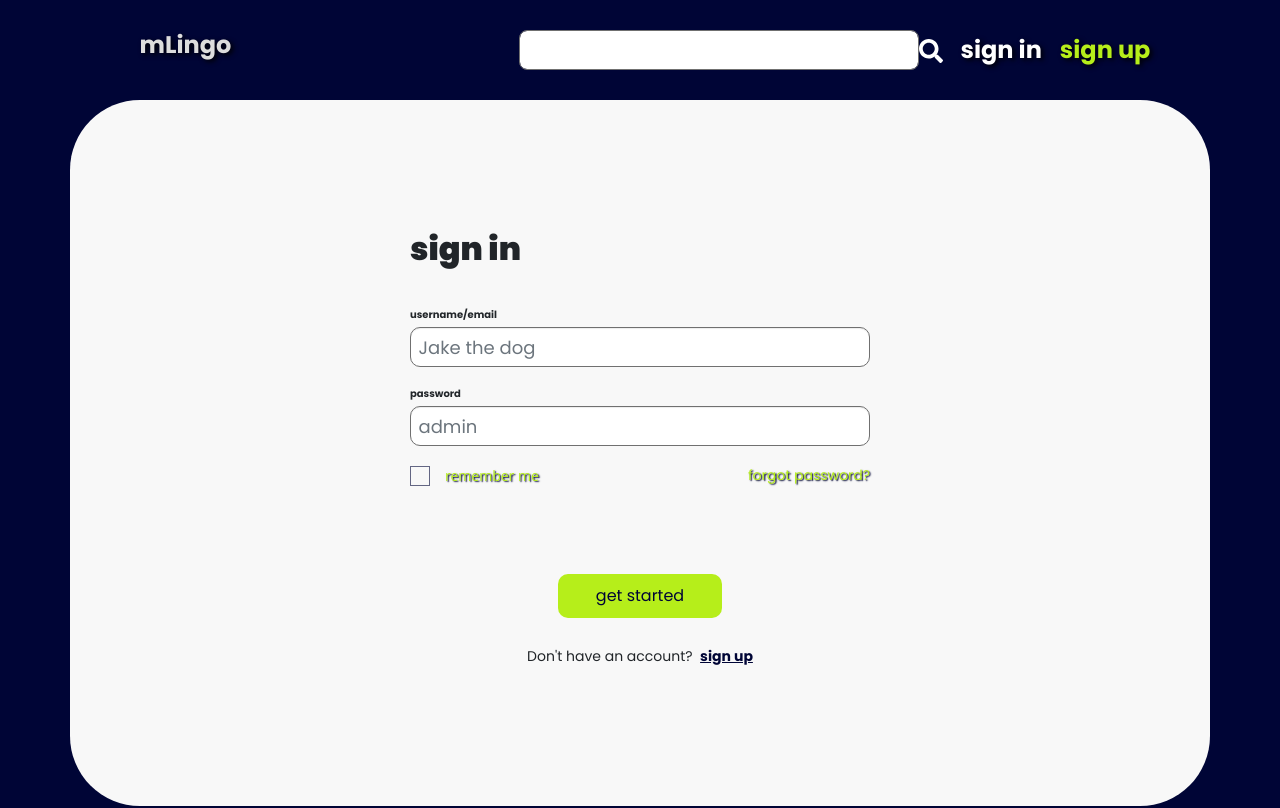
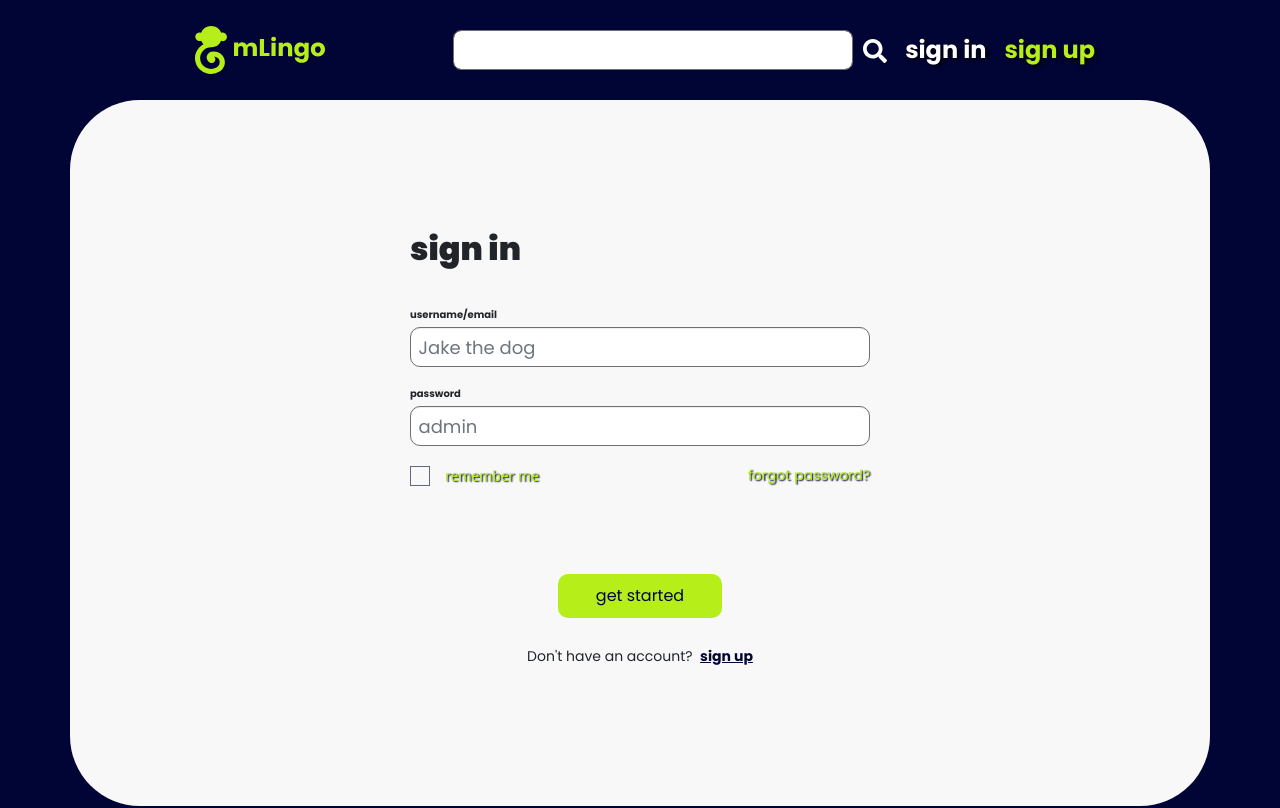
Before and after one commit to mLingoTeam/mLingo-Frontend, a React (Create React App) app in the folder mLingo/ClientApp/: page /login in a window 1280 px wide. Shown: the top 808 px of the page. Built offline with nearby package versions, Linux system fonts and the light colour scheme.

Commit message:
Add logo and search page

```diff
--- a/mLingo/ClientApp/src/App.js
+++ b/mLingo/ClientApp/src/App.js
@@ -9,6 +9,7 @@ import PrivateRoute from "./components/PrivateRoute";
 import UserPanelHead from "./components/pages/UserPanelHead";
 import UserPanelCreate from "./components/pages/UserPanelCreate";
 import UserPanelCollection from "./components/pages/UserPanelCollection";
+import SearchPage from './components/pages/SearchPage'
 
 export const history = createBrowserHistory();
 
@@ -20,6 +21,7 @@ export default class App extends Component {
           <Route exact path="/" component={MainPage} />
           <Route exact path="/login" component={LoginPage} />
           <Route exact path="/register" component={RegisterPage} />
+          <Route exact path="/search" component={SearchPage} />
           <PrivateRoute exact path="/head" component={UserPanelHead} />
           <PrivateRoute exact path="/create" component={UserPanelCreate} />
           <PrivateRoute exact path="/collection" component={UserPanelCollection} />
--- /dev/null
+++ b/mLingo/ClientApp/src/components/CollectionComponents/Search.js
@@ -0,0 +1,71 @@
+import React from "react";
+import CardComponent from '../UserPanelComponents/CardComponent'
+import SearchInput from '../FormComponents/SearchInput'
+
+import { authenticationService } from "../../services/authentication";
+
+class UserHead extends React.Component {
+    constructor(props) {
+        super(props);
+
+        this.state = { fields: [], exist: null, type: 'name', request: localStorage.getItem("request") }
+
+        this.findcollection = this.findcollection.bind(this);
+        this.changeRequest = this.changeRequest.bind(this);
+        this.changeRequestType = this.changeRequestType.bind(this);
+
+    }
+
+    changeRequest(event) {
+        this.setState({ "request": event.target.value });
+    }
+    changeRequestType(event) {
+        this.setState({ "type": event.target.value });
+    }
+
+
+    async findcollection() {
+        const collectiondata = await authenticationService.requestCollection(this.state.type, this.state.request);
+
+        if (collectiondata.successful === true) {
+            this.setState({ "fields": collectiondata.response, "exist": true });
+        }
+        else {
+            console.log("false")
+            this.setState({ "fields": [], "exist": false });
+        }
+    }
+
+    logout = () => {
+        authenticationService.logout();
+        //it works because localStorage is empty imidiately
+        window.location.reload();
+    };
+
+    componentDidMount() {
+        this.findcollection();
+    }
+
+    render() {
+        return (
+            <div>
+                <div className="mainpanel">
+                    <div className="mainpanel__userbase">
+                        <h3>You have searched for : {localStorage.getItem("request")} </h3>
+                        <SearchInput />
+                        <button onClick={this.findcollection}>Find</button>
+                        <button onClick={this.logout}>Logout</button>
+
+                    </div>
+                </div>
+                {
+                    this.state.exist ? this.state.fields.map(element => (
+                        <CardComponent set={element} />
+                    )) : this.state.exist ? <div className="text-center"><h2> No collection found </h2></div> : <div className="text-center"><h2> No collection found </h2></div>
+                }
+            </div>
+        );
+    }
+}
+
+export default UserHead;
--- a/mLingo/ClientApp/src/components/FormComponents/Search.js
+++ /dev/null
@@ -1,9 +0,0 @@
-import React from "react";
-import { FaSearch } from 'react-icons/fa';
-import { Link } from 'react-router-dom';
-
-const Search = props => {
-    return <div><input type="text" /><Link className="searchbutton" to="/search"><FaSearch /></Link></div>
-};
-
-export default Search;
--- /dev/null
+++ b/mLingo/ClientApp/src/components/FormComponents/SearchInput.js
@@ -0,0 +1,31 @@
+import React from "react";
+import { FaSearch } from 'react-icons/fa';
+import { Link } from 'react-router-dom';
+import { authenticationService } from '../../services/authentication'
+
+
+
+class SearchInput extends React.Component {
+    constructor() {
+        super();
+        this.state = {
+            request: ''
+        }
+        this.handleChange = this.handleChange.bind(this);
+        this.findcollection = this.findcollection.bind(this);
+    }
+
+    handleChange(event) {
+        this.setState({ [event.target.name]: event.target.value });
+    }
+
+    findcollection() {
+        authenticationService.setIntoLocalStorage({ name: 'request', value: this.state.request })
+    }
+
+    render() {
+        return <div><input type="text" className="searchbuttontext" name="request" onChange={this.handleChange} /><Link className="searchbutton" to="/search"><FaSearch onClick={this.findcollection} /></Link></div>
+    }
+};
+
+export default SearchInput;
--- a/mLingo/ClientApp/src/components/MainPageComponents/AppNavbar.js
+++ b/mLingo/ClientApp/src/components/MainPageComponents/AppNavbar.js
@@ -1,15 +1,16 @@
 import React from "react";
-import Search from '../FormComponents/Search';
+import SearchInput from '../FormComponents/SearchInput';
 import { Link } from "react-router-dom";
+import logo from '../../img/Kompozycja 2.svg'
 
 const AppNavbar = props => {
   return (
-    <div className="navbar--dark">
+    <div className="navbar--dark container">
       <Link className="navbar__brand" to="/">
-        <p className="navbar__brand--text">mLingo</p>
+        <img src={logo} className="img-fluid" />
       </Link>
       <div className="navbar__buttons">
-        <Search />
+        <SearchInput />
         <div>
           <Link className="signinbutton" to="/Login">sign in</Link>
         </div>
--- a/mLingo/ClientApp/src/components/MainPageComponents/Footer.js
+++ b/mLingo/ClientApp/src/components/MainPageComponents/Footer.js
@@ -3,7 +3,7 @@ import { FaYoutube, FaPodcast, FaFacebook, FaInstagram } from 'react-icons/fa';
 
 const Footer = props => {
   return (
-    <div className="footer">
+    <div className="footer container">
       <FaYoutube className="social" />
       <FaPodcast className="social" />
       <FaFacebook className="social" />
--- a/mLingo/ClientApp/src/components/UserPanelComponents/UserNavbar.js
+++ b/mLingo/ClientApp/src/components/UserPanelComponents/UserNavbar.js
@@ -1,5 +1,5 @@
 import React from "react";
-import Search from '../FormComponents/Search';
+import SearchInput from '../FormComponents/SearchInput';
 import { Link } from "react-router-dom";
 
 const UserNavbar = props => {
@@ -9,7 +9,7 @@ const UserNavbar = props => {
                 <p className="navbar__brand--text">mLingo</p>
             </Link>
             <div className="navbar__buttons">
-                <Search />
+                <SearchInput />
                 <div>
                     <Link className="signinbutton" to="/create">create</Link>
                 </div>
--- /dev/null
+++ b/mLingo/ClientApp/src/components/pages/SearchPage.js
@@ -0,0 +1,17 @@
+import React from "react";
+import Layout from '../layouts/Layout'
+import Search from '../CollectionComponents/Search'
+
+class UserPanel extends React.Component {
+
+
+    render() {
+        return (
+            <Layout>
+                <Search />
+            </Layout>
+        )
+    }
+}
+
+export default UserPanel;
--- a/mLingo/ClientApp/src/components/styles/Main.scss
+++ b/mLingo/ClientApp/src/components/styles/Main.scss
@@ -33,14 +33,14 @@
   z-index: -999;
 }
 
-.container{
+main.container{
   background-color: #F8F8F8;
   overflow: hidden;
   padding: 50px;
 }
 
 @media(min-width: 576px){
-  .container{
+  main.container{
     border-radius: 70px;
   }
 }
@@ -58,6 +58,9 @@
   .navbar__brand--text {
     font-size: 14px !important;
   }
+  .searchbuttontext{
+    display: none;
+  }
 }
 
 @media (min-width: $desktop-res) {
@@ -73,12 +76,14 @@
   }
 }
 
+
+
 .searchbutton{
   font-size: 24px;
   color: white;
   background: inherit;
   border: none;
-  margin: 0;
+  margin: 0 0 0 10px;
   text-decoration: none;
 
 
@@ -167,16 +172,17 @@
   padding: 0 10px !important;
   display: flex;
   align-items: center;
+  max-width: 150px;
 }
 
 
 .navbar--dark {
   background: $dark-blue;
-  margin: 0 !important;
   border: 0 !important;
   display: flex;
   align-items: center;
-  justify-content: space-around;
+  justify-content: space-between;
+
 }
 
 .navbar__registerbutton {
@@ -404,7 +410,6 @@ input[type="checkbox"]:checked + label:before {
 
 .footer {
   background: $dark-blue;
-  margin: 0 !important;
   width: 100%;
   height: 20vh;
   display: flex;
--- a/mLingo/ClientApp/src/components/styles/css/Main.css
+++ b/mLingo/ClientApp/src/components/styles/css/Main.css
@@ -148,14 +148,14 @@ a:hover {
   z-index: -999;
 }
 
-.container {
+main.container {
   background-color: #F8F8F8;
   overflow: hidden;
   padding: 50px;
 }
 
 @media (min-width: 576px) {
-  .container {
+  main.container {
     border-radius: 70px;
   }
 }
@@ -170,6 +170,9 @@ a:hover {
 @media (max-width: 576px) {
   .navbar__brand--text {
     font-size: 14px !important;
+  }
+  .searchbuttontext {
+    display: none;
   }
 }
 
@@ -190,7 +193,7 @@ a:hover {
   color: white;
   background: inherit;
   border: none;
-  margin: 0;
+  margin: 0 0 0 10px;
   text-decoration: none;
   /*for FireFox*/
   /*for IE8 and below */
@@ -285,11 +288,11 @@ a:hover {
   -webkit-box-align: center;
       -ms-flex-align: center;
           align-items: center;
+  max-width: 150px;
 }
 
 .navbar--dark {
   background: #000536;
-  margin: 0 !important;
   border: 0 !important;
   display: -webkit-box;
   display: -ms-flexbox;
@@ -297,8 +300,9 @@ a:hover {
   -webkit-box-align: center;
       -ms-flex-align: center;
           align-items: center;
-  -ms-flex-pack: distribute;
-      justify-content: space-around;
+  -webkit-box-pack: justify;
+      -ms-flex-pack: justify;
+          justify-content: space-between;
 }
 
 .navbar__registerbutton {
@@ -595,7 +599,6 @@ li.media h4 {
 /* 6. Footer.js */
 .footer {
   background: #000536;
-  margin: 0 !important;
   width: 100%;
   height: 20vh;
   display: -webkit-box;
```
Also changed, not shown: mLingo/ClientApp/src/img/Kompozycja 2.svg (added), 1 other file (tests, documents, lock files or other folders).
